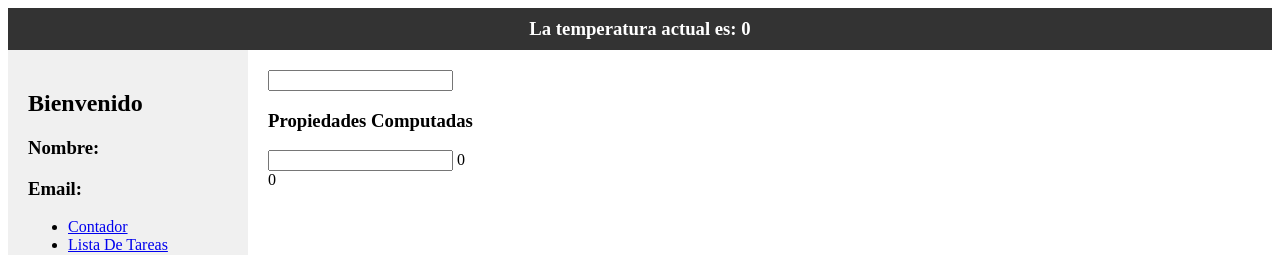
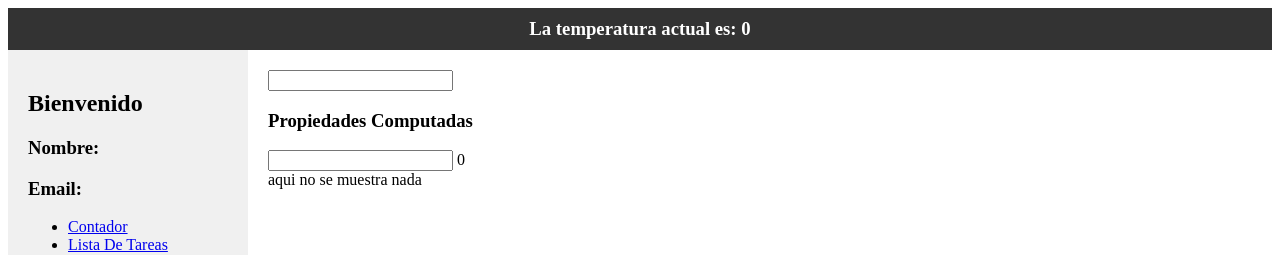
Before and after one commit to roxsyVel910/app-vuejs, a Vue app: page /calcular in a window 1280 px wide. Shown: the top 255 px of the page. Built offline with nearby package versions, Linux system fonts and the light colour scheme; no server answers.

Commit message:
agregando validaciones con condicionales

```diff
--- a/src/modules/calcular/view/CalcularView.vue
+++ b/src/modules/calcular/view/CalcularView.vue
@@ -2,7 +2,9 @@
     <h3>Propiedades Computadas</h3>
     <input type="text" v-model="valor">
     {{ valorCalculado }}
-    <ResultadoSection :resultado="valorCalculado"></ResultadoSection>
+    <ResultadoSection  v-if = "mostrarElemento" :resultado="valorCalculado"></ResultadoSection>
+    <div v-else-if="isNaN(valor)"></div>
+    <div v-else> aqui no se muestra nada</div>
 </template>
 <script setup>
 import { ref, computed } from 'vue';
@@ -12,6 +14,9 @@
     return valor.value * 3;
 })
 
+const mostrarElemento = computed(() => {
+    return valor.value > 10;
+})
 
 </script>
 <style scoped>
```
